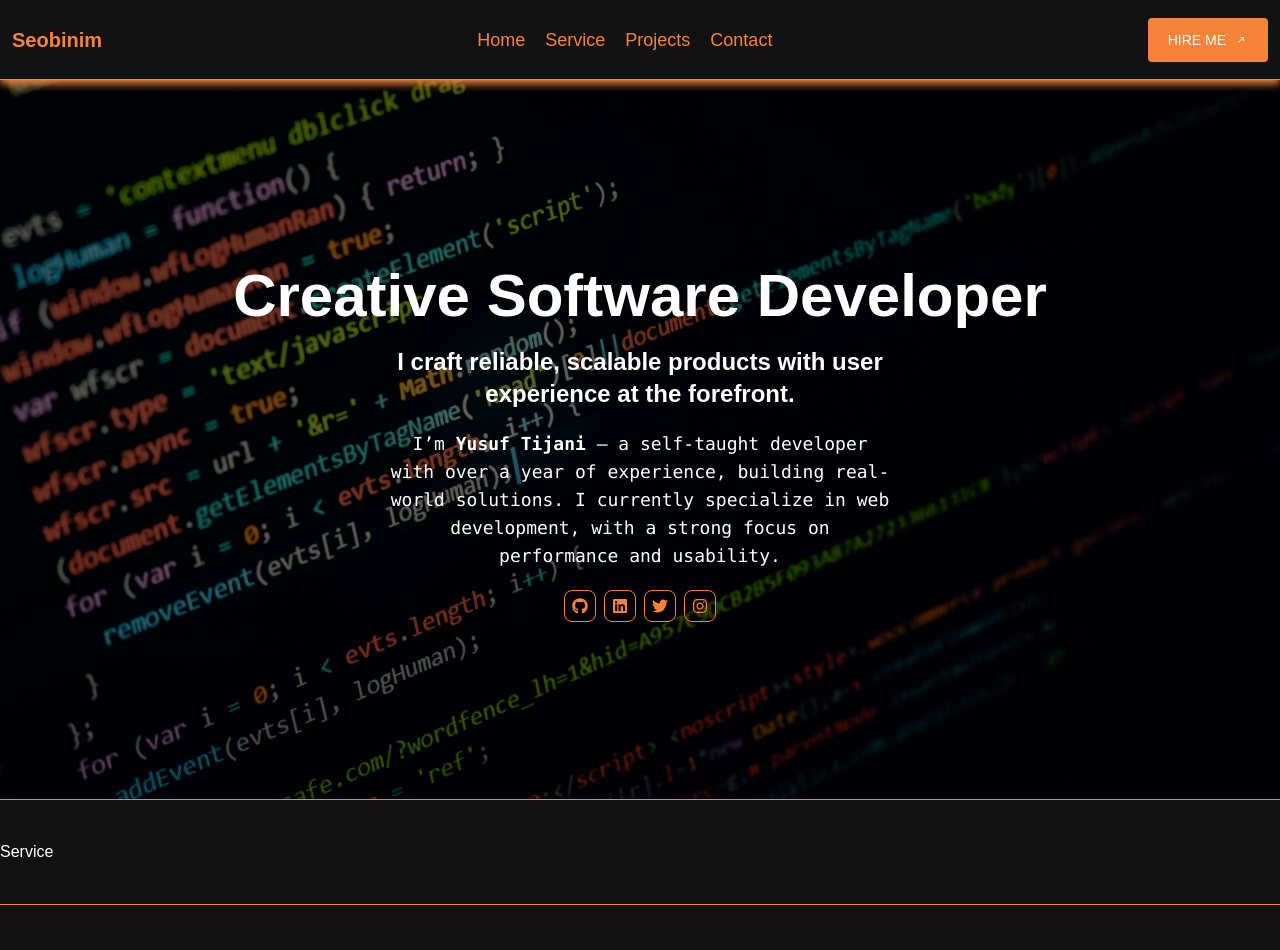
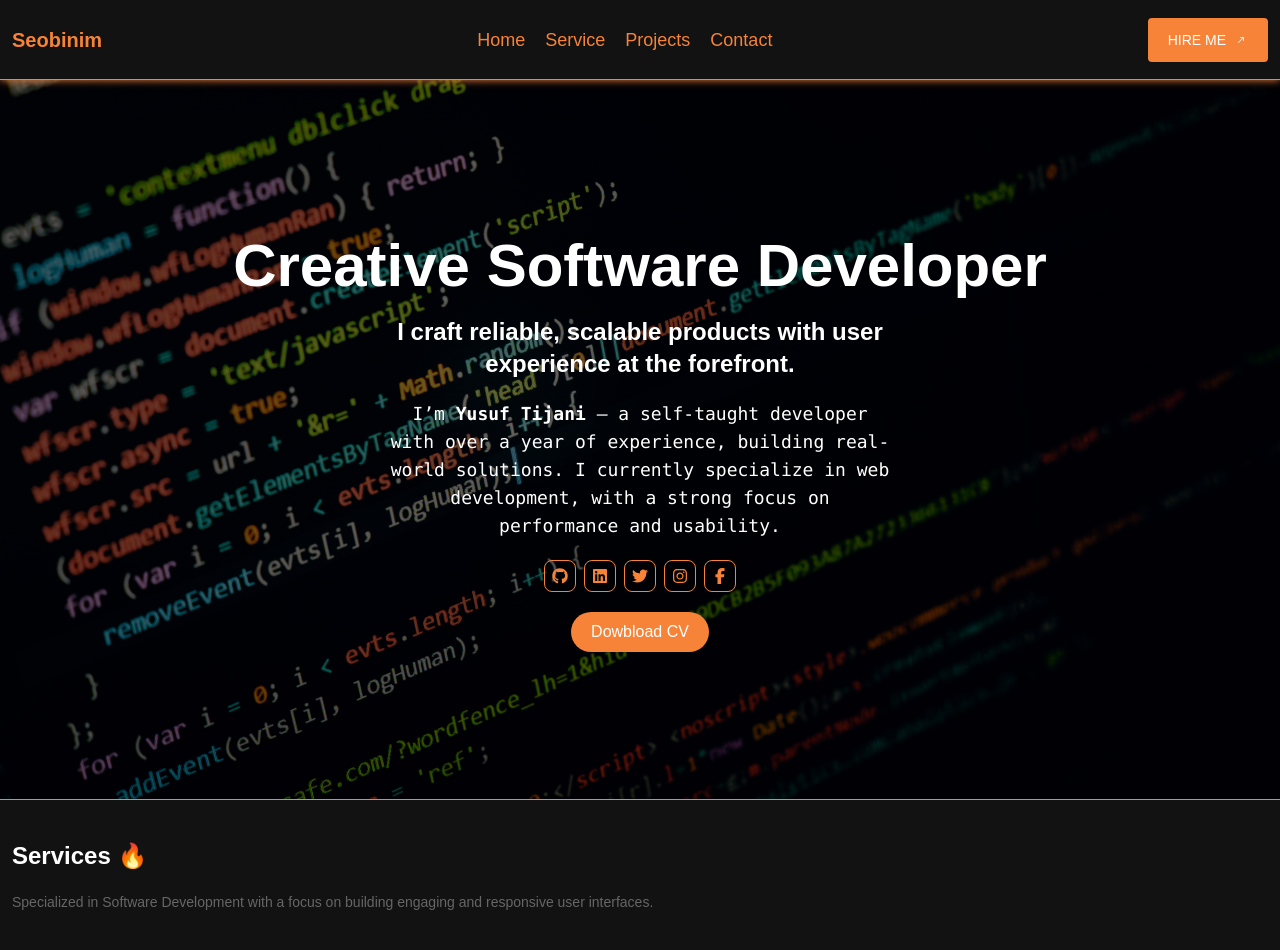
Before and after one commit to teajhaney/seobinim, a Next.js app: page / in a window 1280 px wide. Shown: the top 950 px of the page. Before the commit the page ends 905 px from the top, so only its background shows below. Built offline with nearby package versions, Linux system fonts and the light colour scheme.

Commit message:
feat: enhance UI components; add Service section with description and icons; update NavigationBar and Hero components

```diff
--- a/src/app/globals.css
+++ b/src/app/globals.css
@@ -23,6 +23,7 @@
   --color-text: var(--text);
   --color-secondary: var(--secondary);
   --color-accent: var(--accent);
+  --color-gray: #666666;
 }
 html {
   scroll-behavior: smooth;
@@ -44,7 +45,7 @@ body {
     @apply flex flex-col justify-center items-center;
   }
   .custom-shadow {
-    @apply shadow-[0px_4px_8px_#f68338];
+    @apply shadow-[0px_0px_8px_#f68338];
   }
   .thin-border-b {
     @apply border-b-[0.1px] border-secondary;
--- a/src/component/Hero.tsx
+++ b/src/component/Hero.tsx
@@ -1,6 +1,8 @@
+"use client";
+
 import { links } from "@/constant";
-import { link } from "fs";
 import Link from "next/link";
+import { Button } from "@/component";
 
 const Hero = () => {
   return (
@@ -27,12 +29,18 @@ const Hero = () => {
           <div className="flex gap-2 text-secondary">
             {links.map(({ icon: Icon, link }, index) => (
               <Link key={index} href={link} target="_blank">
-                <div className="h-8 w-8 thin-border rounded-lg flex items-center justify-center">
+                <div className="h-8 w-8 thin-border rounded-lg flex items-center justify-center hover:shadow-[0px_0px_10px_#f68338] cursor-pointer transition-all duration-300 ">
                   <Icon />
                 </div>
               </Link>
             ))}
           </div>
+          <Button
+            onclick={() => {}}
+            className=" px-5 py-2 rounded-full hover:shadow-[0px_0px_10px_#f68338] cursor-pointer  transition-all duration-300">
+            {" "}
+            <p>Dowbload CV</p>
+          </Button>
         </div>
       </div>
     </section>
--- a/src/component/NavigationBar.tsx
+++ b/src/component/NavigationBar.tsx
@@ -3,42 +3,41 @@ import React from "react";
 import { Button } from "@/component";
 import { IoIosArrowRoundUp } from "react-icons/io";
 import { navigationItems } from "@/constant";
-import Link from "next/link";
 
 const NavigationBar = () => {
   return (
     <nav className="fixed top-0 left-0 h-20 custom-shadow  thin-border-b bg-background w-full z-100">
       <div className="h-full contentMargin flex items-center justify-between">
-        <h1
+        <a
+          href={`#${navigationItems[0].item}`}
           onClick={(e) => {
             e.preventDefault();
             const target = document.querySelector(
-              `#${navigationItems[0].items.toLocaleLowerCase()}`
+              `#${navigationItems[0].item}`
             );
             if (target) {
               target.scrollIntoView({ behavior: "smooth" });
             }
-          }}
-          className="font-black text-xl text-secondary">
-          Seobinim
-        </h1>
+          }}>
+          <h1 className="font-black text-xl text-secondary cursor-pointer">
+            Seobinim
+          </h1>
+        </a>
         <ul className="h-full flex items-center gap-5 max-md:hidden">
-          {navigationItems.map((item, index) => (
+          {navigationItems.map(({ item, link }, index) => (
             <li key={index}>
-              <Link
-                href={`${item.items.toLocaleLowerCase()}`}
+              <a
+                href={`#${link}`}
                 onClick={(e) => {
                   e.preventDefault();
-                  const target = document.querySelector(
-                    `#${item.items.toLocaleLowerCase()}`
-                  );
+                  const target = document.querySelector(`#${link}`);
                   if (target) {
                     target.scrollIntoView({ behavior: "smooth" });
                   }
                 }}
                 className="text-secondary font-medium text-lg cursor-pointer hover:underline hover:decoration-secondary">
-                {item.items}
-              </Link>
+                {item}
+              </a>
             </li>
           ))}
         </ul>
--- a/src/component/Service.tsx
+++ b/src/component/Service.tsx
@@ -1,7 +1,24 @@
 import React from "react";
 
 const Service = () => {
-  return <section className="section">Service</section>;
+  return (
+    <section className="section " id="services">
+      <div className="contentMargin space-y-5">
+        {" "}
+        <h1 className="font-bold text-2xl">
+          {" "}
+          Services{" "}
+          <span role="img" aria-label="fire">
+            🔥
+          </span>
+        </h1>
+        <p className="text-sm text-gray">
+          Specialized in Software Development with a focus on building engaging
+          and responsive user interfaces.
+        </p>
+      </div>
+    </section>
+  );
 };
 
 export default Service;
--- a/src/constant.ts
+++ b/src/constant.ts
@@ -1,11 +1,12 @@
+import { link } from "fs";
 import { FaInstagram, FaTwitter, FaGithub } from "react-icons/fa";
-import { FaLinkedin } from "react-icons/fa6";
+import { FaLinkedin, FaFacebookF } from "react-icons/fa6";
 
 export const navigationItems = [
-  { items: "Home" },
-  { items: "Service" },
-  { items: "Projects" },
-  { items: "Contact" },
+  { item: "Home", link: "home" },
+  { item: "Service", link: "service" },
+  { item: "Projects", link: "projects" },
+  { item: "Contact", link: "contact" },
 ];
 
 export const links = [
@@ -25,4 +26,8 @@ export const links = [
     icon: FaInstagram,
     link: "https://www.instagram.com/teajhaney",
   },
+  {
+    icon: FaFacebookF,
+    link: "https://www.facebook.com/teajhaney",
+  },
 ];
```
